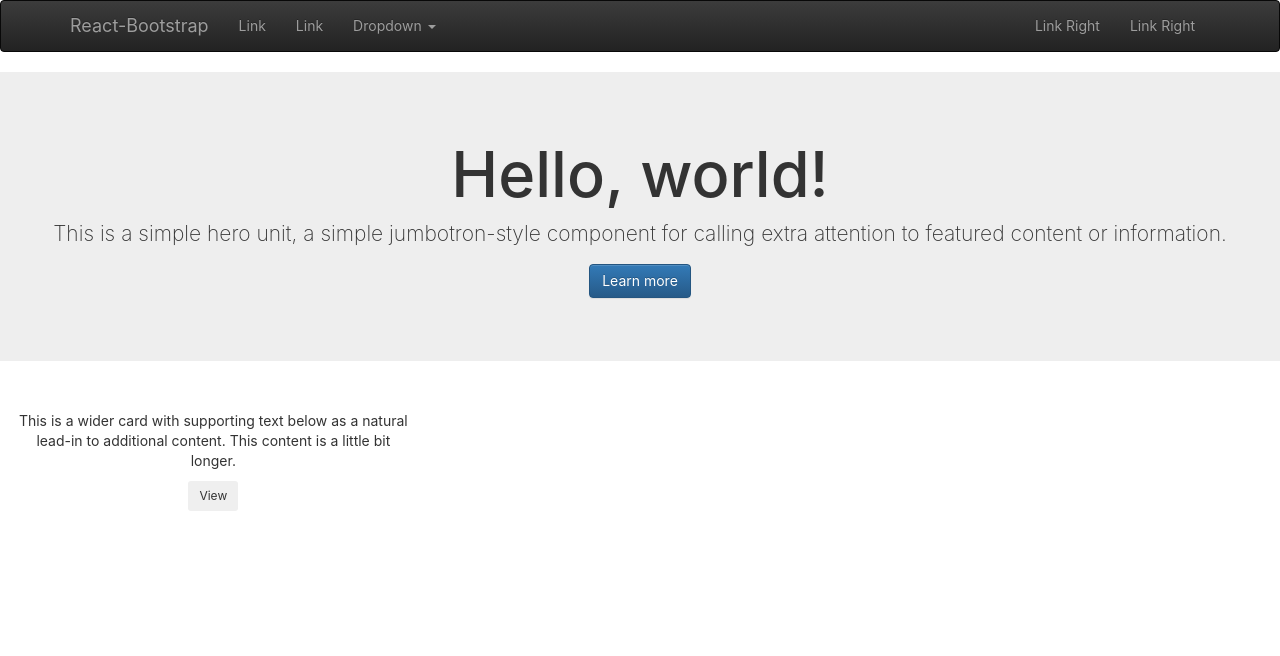
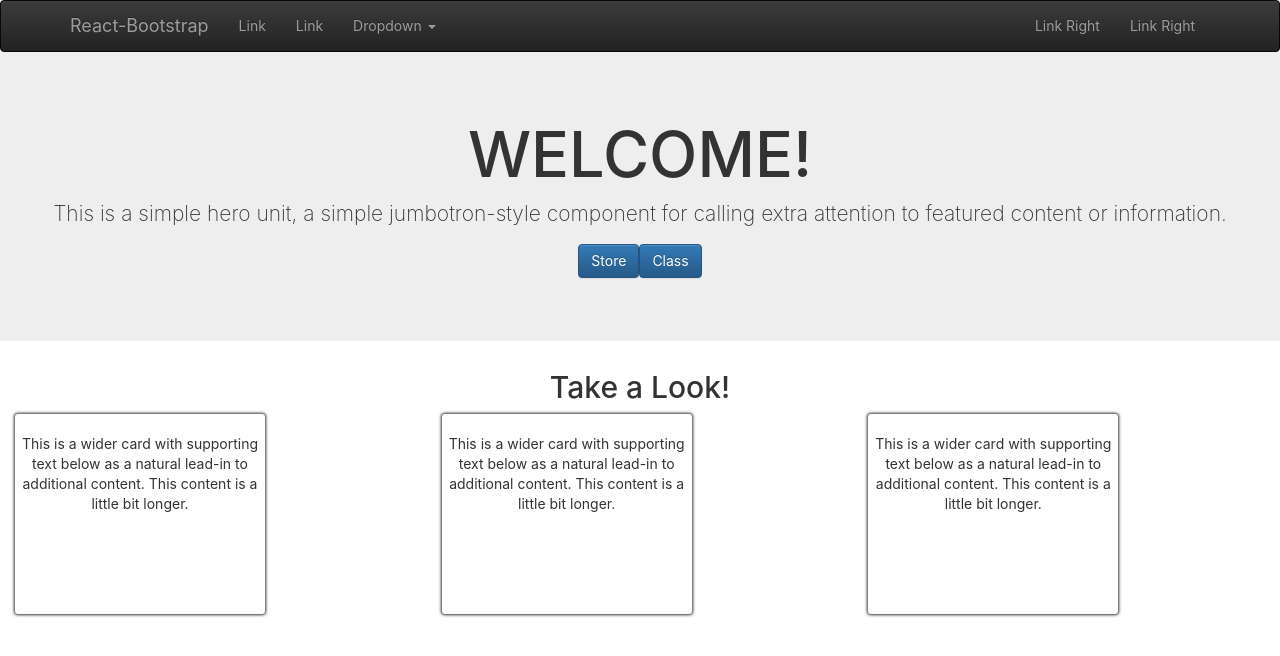
Before and after one commit to mikeyuchima/painting, a React (Create React App) app: page / in a window 1280 px wide. Shown: the top 656 px of the page. Built offline with nearby package versions, Linux system fonts and the light colour scheme.

Commit message:
styled showcase card

```diff
--- a/src/App.css
+++ b/src/App.css
@@ -2,31 +2,9 @@
   text-align: center;
 }
 
-.App-logo {
-  animation: App-logo-spin infinite 20s linear;
-  height: 40vmin;
+.card {
+  box-shadow: 0px 0px 3px 1px;
+  border-radius: 3px;
+  height: 200px;
+  width: 250px;
 }
-
-.App-header {
-  background-color: #282c34;
-  min-height: 100vh;
-  display: flex;
-  flex-direction: column;
-  align-items: center;
-  justify-content: center;
-  font-size: calc(10px + 2vmin);
-  color: white;
-}
-
-.App-link {
-  color: #61dafb;
-}
-
-@keyframes App-logo-spin {
-  from {
-    transform: rotate(0deg);
-  }
-  to {
-    transform: rotate(360deg);
-  }
-}
--- a/src/home.jsx
+++ b/src/home.jsx
@@ -7,15 +7,19 @@ class Home extends Component {
     return (
       <section>
         <Jumbotron>
-          <h1>Hello, world!</h1>
+          <h1>WELCOME!</h1>
           <p>
             This is a simple hero unit, a simple jumbotron-style component for
             calling extra attention to featured content or information.
           </p>
           <p>
-            <Button bsStyle="primary">Learn more</Button>
+            <Button bsStyle="primary">Store</Button>
+            <Button bsStyle="primary">Class</Button>
           </p>
         </Jumbotron>
+        <h2>Take a Look!</h2>
+        <Showcase />
+        <Showcase />
         <Showcase />
       </section>
     );
--- a/src/navbar.jsx
+++ b/src/navbar.jsx
@@ -2,7 +2,7 @@ import React from "react";
 import { Nav, Navbar, NavItem, NavDropdown, MenuItem } from "react-bootstrap";
 
 const NavigationBar = () => (
-  <Navbar inverse collapseOnSelect>
+  <Navbar inverse collapseOnSelect style={{ marginBottom: "0px" }}>
     <Navbar.Header>
       <Navbar.Brand>
         <a href="#brand">React-Bootstrap</a>
--- a/src/showcase.jsx
+++ b/src/showcase.jsx
@@ -9,13 +9,6 @@ const Showcase = () => (
           This is a wider card with supporting text below as a natural lead-in
           to additional content. This content is a little bit longer.
         </p>
-        <div class="d-flex justify-content-between align-items-center">
-          <div class="btn-group">
-            <button type="button" class="btn btn-sm btn-outline-secondary">
-              View
-            </button>
-          </div>
-        </div>
       </div>
     </div>
   </div>
```
